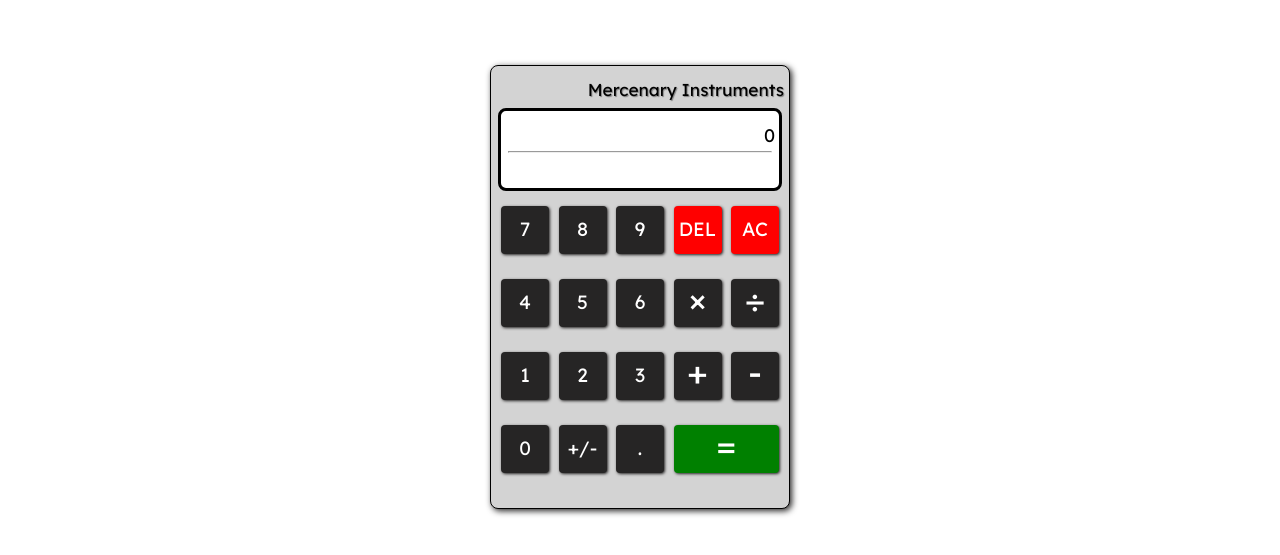
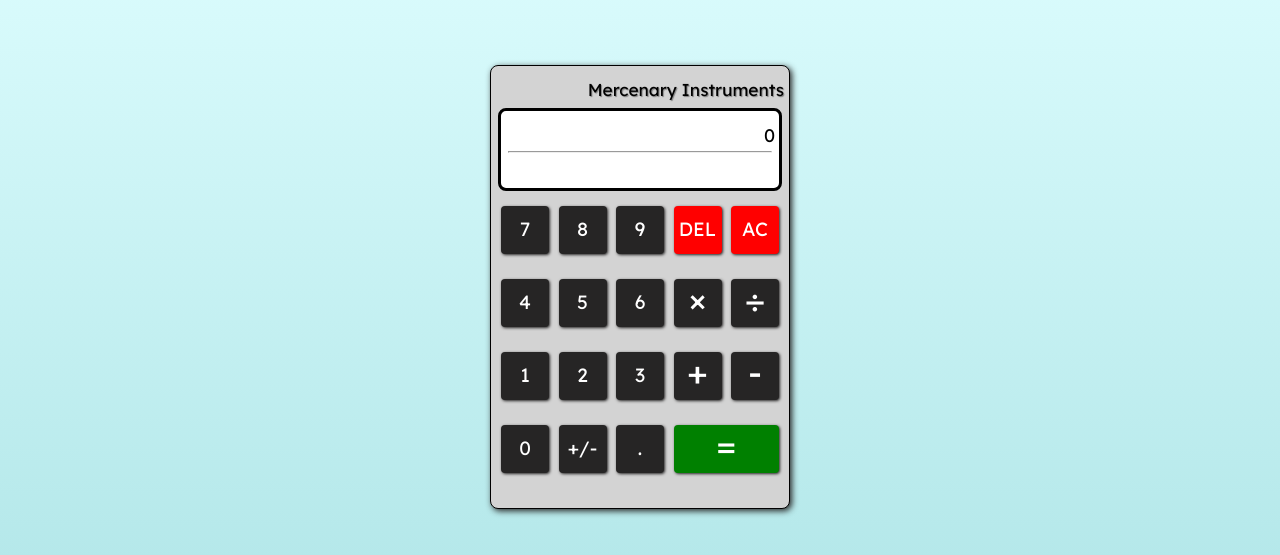
Before and after one commit to caffeinated-pixels/javascript-calculator, a React (Create React App) app: page / in a window 1280 px wide. Shown: the part 113-668 px from the top of the page. Built offline with nearby package versions, Linux system fonts and the light colour scheme.

Commit message:
added linear gradient to body

```diff
--- a/src/main.css
+++ b/src/main.css
@@ -15,6 +15,8 @@ body {
   align-items: center;
   height: 100vh;
   width: 100vw;
+  background-color: lightblue;
+  background: linear-gradient(180deg, #dffeff 0%, #ade4e6 100%);
 }
 
 .header {
--- a/src/main.scss
+++ b/src/main.scss
@@ -28,6 +28,8 @@ body {
   align-items: center;
   height: 100vh;
   width: 100vw;
+  background-color: lightblue;
+  background: linear-gradient(180deg, rgba(223,254,255,1) 0%, rgba(173,228,230,1) 100%);
 }
 
 .header {
```
Also changed, not shown: src/main.min.css (+1 -1 lines).
